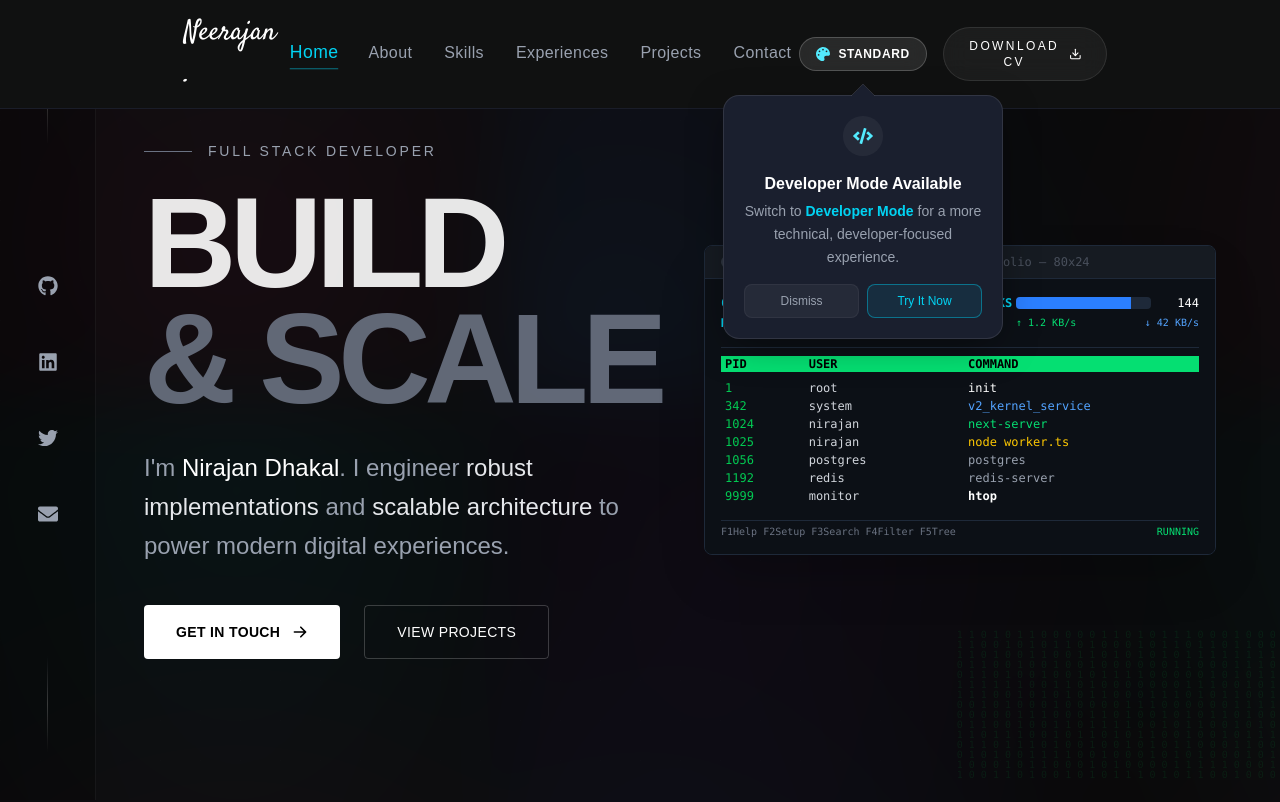
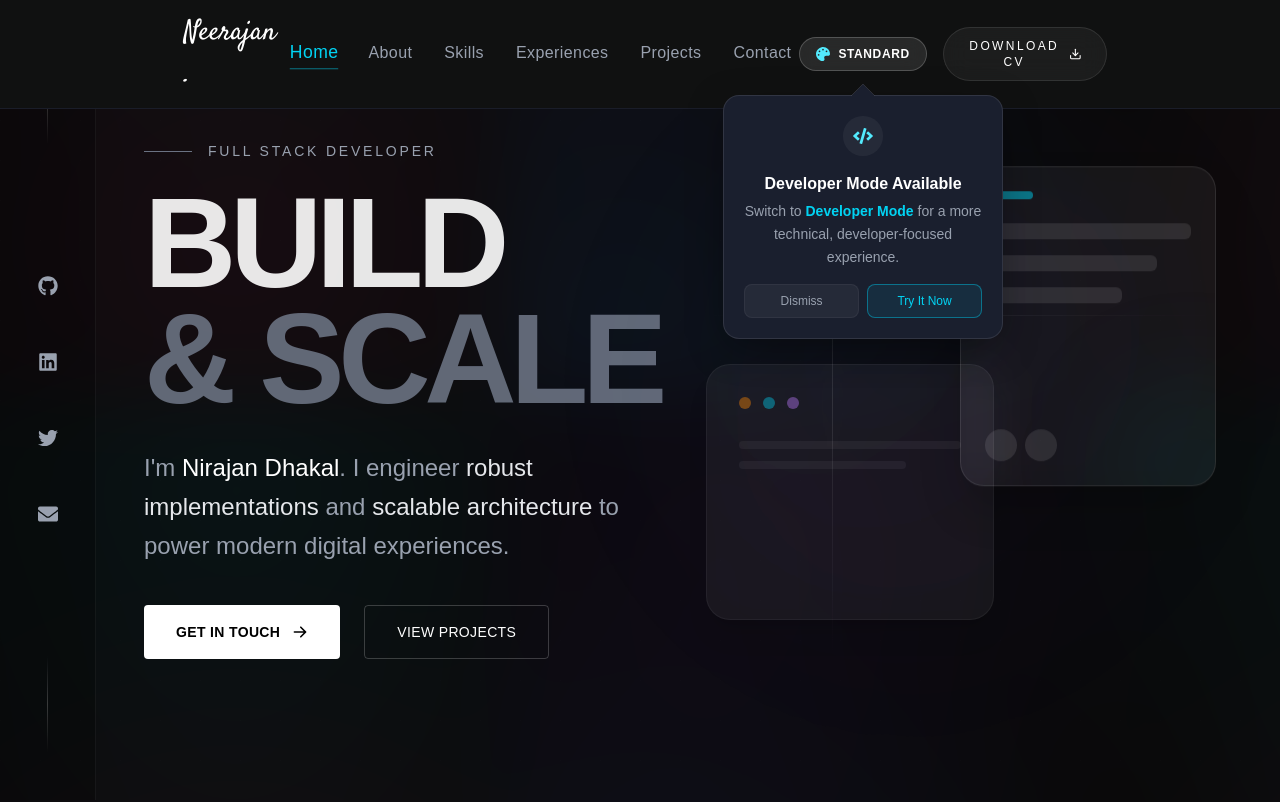
Before and after one commit to Neerazan/portfolio_2.0, a Next.js app: page / in a window 1280 px wide. Shown: the top 802 px of the page. Built offline with nearby package versions, Linux system fonts and the light colour scheme.

Commit message:
fix hero section for normal mode

```diff
--- a/src/components/shared/Hero.tsx
+++ b/src/components/shared/Hero.tsx
@@ -179,7 +179,8 @@ export default function Hero() {
             animate={{ opacity: 1, x: 0 }}
             transition={{ duration: 0.8, delay: 0.2 }}
           >
-            {/* Terminal Window */}
+            {isDev ? (
+              <>
                 {/* Terminal Window - System Monitor (htop style) */}
                 <div className="w-full max-w-lg bg-[#0d1117] rounded-lg border border-gray-800 shadow-2xl overflow-hidden font-mono text-xs relative z-10 group hover:border-gray-700 transition-colors">
 
@@ -287,6 +288,64 @@ export default function Hero() {
                     <div key={i}>{Array.from({ length: 30 }).map(() => Math.random() > 0.5 ? '0' : '1').join(' ')}</div>
                   ))}
                 </div>
+              </>
+            ) : (
+              <div className="relative w-full h-full flex items-center justify-center">
+                {/* Abstract Visual Elements for Normal Mode */}
+                <div className="relative w-full max-w-lg aspect-square">
+                  {/* Floating Glass Cards */}
+                  <motion.div
+                    animate={{ y: [0, -20, 0] }}
+                    transition={{ duration: 5, repeat: Infinity, ease: "easeInOut" }}
+                    className="absolute top-10 right-0 w-64 h-80 bg-white/5 backdrop-blur-xl border border-white/10 rounded-3xl shadow-2xl z-20 flex flex-col p-6 overflow-hidden"
+                  >
+                    <div className="w-12 h-2 bg-cyan-400/50 rounded-full mb-6" />
+                    <div className="space-y-4">
+                      <div className="w-full h-4 bg-white/10 rounded-md" />
+                      <div className="w-5/6 h-4 bg-white/10 rounded-md" />
+                      <div className="w-4/6 h-4 bg-white/10 rounded-md" />
+                    </div>
+                    <div className="mt-auto flex gap-2">
+                      <div className="w-8 h-8 rounded-full bg-white/10" />
+                      <div className="w-8 h-8 rounded-full bg-white/10" />
+                    </div>
+                    {/* Animated Glow */}
+                    <div className="absolute -bottom-10 -right-10 w-32 h-32 bg-cyan-500/10 blur-3xl rounded-full" />
+                  </motion.div>
+
+                  <motion.div
+                    animate={{ y: [0, 20, 0], x: [0, 10, 0] }}
+                    transition={{ duration: 7, repeat: Infinity, ease: "easeInOut", delay: 1 }}
+                    className="absolute bottom-10 left-0 w-72 h-64 bg-white/5 backdrop-blur-lg border border-white/5 rounded-3xl shadow-xl z-10 p-8"
+                  >
+                    <div className="flex items-center gap-3 mb-8">
+                      <div className="w-3 h-3 rounded-full bg-orange-400/40" />
+                      <div className="w-3 h-3 rounded-full bg-cyan-400/40" />
+                      <div className="w-3 h-3 rounded-full bg-purple-400/40" />
+                    </div>
+                    <div className="space-y-3">
+                      <div className="h-2 w-full bg-white/5 rounded-full" />
+                      <div className="h-2 w-3/4 bg-white/5 rounded-full" />
+                    </div>
+                  </motion.div>
+
+                  {/* Aesthetic Blobs/Glows */}
+                  <motion.div
+                    animate={{
+                      scale: [1, 1.2, 1],
+                      rotate: [0, 90, 0],
+                      opacity: [0.1, 0.2, 0.1]
+                    }}
+                    transition={{ duration: 15, repeat: Infinity, ease: "linear" }}
+                    className="absolute top-1/2 left-1/2 -translate-x-1/2 -translate-y-1/2 w-[500px] h-[500px] bg-linear-to-tr from-cyan-500/20 via-purple-500/10 to-transparent blur-[100px] rounded-full -z-10"
+                  />
+
+                  {/* Decorative Elements */}
+                  <div className="absolute top-0 left-1/4 w-px h-full bg-linear-to-b from-transparent via-white/10 to-transparent" />
+                  <div className="absolute top-1/3 left-0 w-full h-px bg-linear-to-r from-transparent via-white/5 to-transparent" />
+                </div>
+              </div>
+            )}
           </motion.div>
 
         </main>
```
Lines whose indentation alone changed are shown as unchanged.
